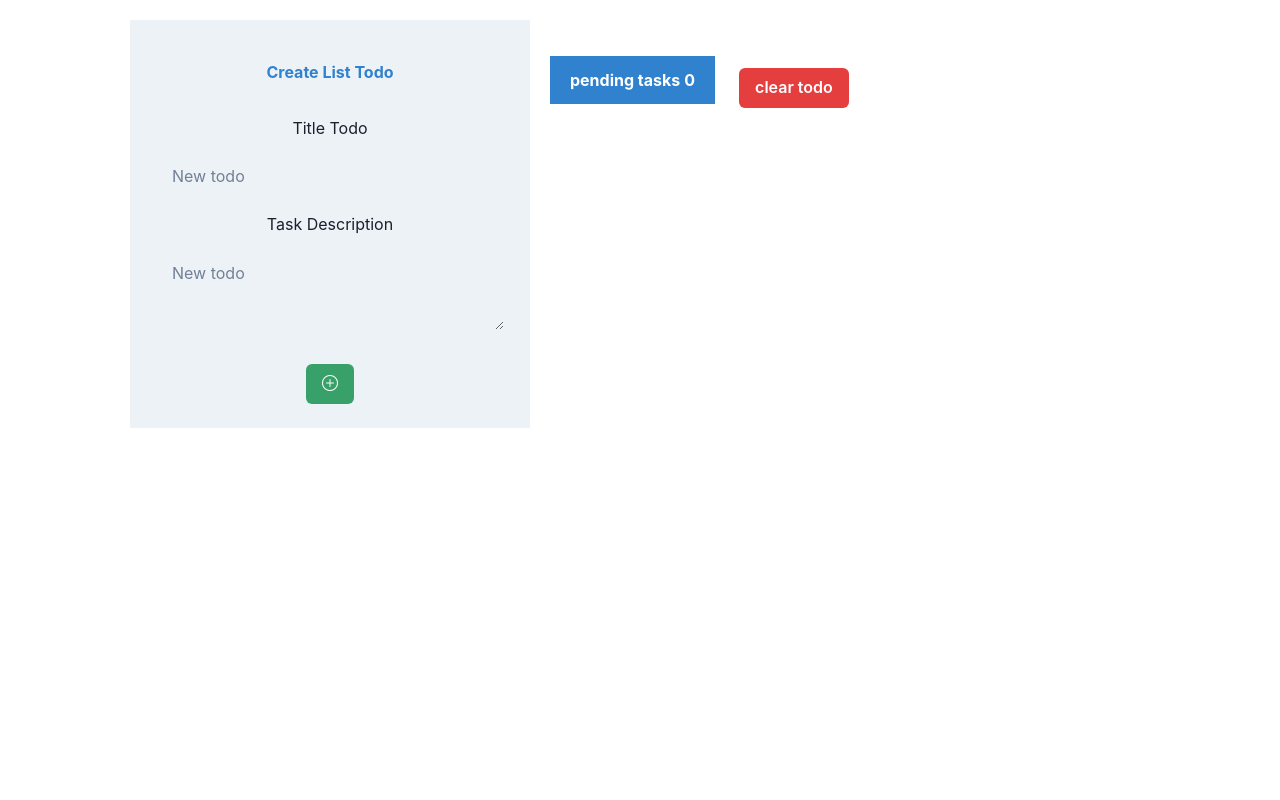
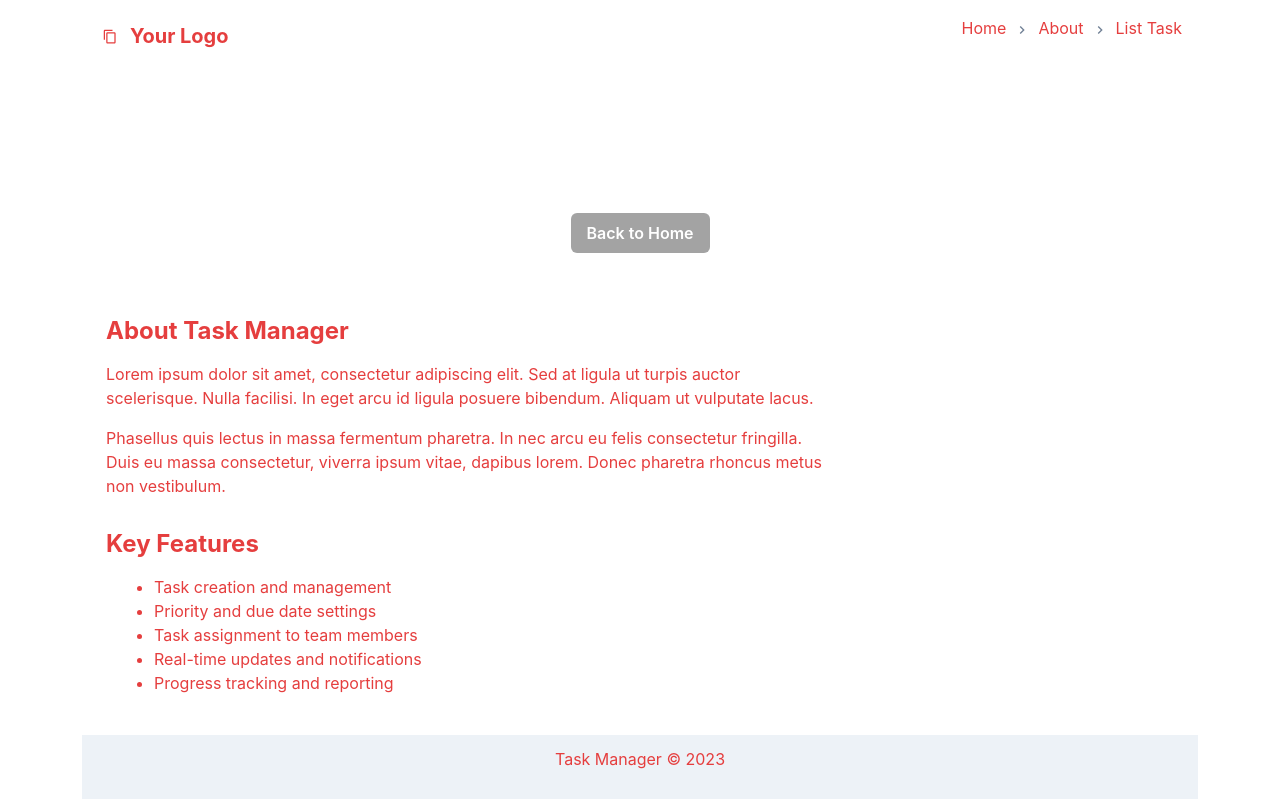
Before and after one commit to carlos060798/Todos.Ada, a React (Vite) app in the folder Tareas/: page /about in a window 1280 px wide. Built offline with nearby package versions, Linux system fonts and the light colour scheme.

Commit message:
maquetado final

```diff
--- a/Tareas/package.json
+++ b/Tareas/package.json
@@ -17,6 +17,7 @@
     "framer-motion": "^10.12.16",
     "react": "^18.2.0",
     "react-dom": "^18.2.0",
+    "react-router-dom": "^6.14.0",
     "sweetalert": "^2.1.2",
     "sweetalert2": "^11.7.11",
     "uuid": "^9.0.0"
--- a/Tareas/src/App.jsx
+++ b/Tareas/src/App.jsx
@@ -1,4 +1,62 @@
-import { Box, Button,Stack,Text } from "@chakra-ui/react";
+import { Box, Flex, Spacer, Breadcrumb, BreadcrumbItem, HStack } from "@chakra-ui/react";
+import { CopyIcon, ChevronRightIcon } from "@chakra-ui/icons";
+import { BrowserRouter as Router, Routes, Route, Link as RouterLink } from "react-router-dom";
+import ListTask from "./ListTasks";
+import Home from "./paginas-inicio/Home";
+import About from "./paginas-inicio/About";
+
+function  App(){
+  return (
+    <Router>
+      <Box className="container" color="red.500">
+        <Flex alignItems="center" justifyContent="space-between" p={4}>
+          <HStack spacing={2}>
+            <CopyIcon w={6} h={15} color="red.500" />
+            <Box fontSize="xl" fontWeight="bold">
+              Your Logo
+            </Box>
+          </HStack>
+
+          <Spacer />
+          <Breadcrumb spacing="8px" separator={<ChevronRightIcon color="gray.500" />}>
+            <BreadcrumbItem>
+              <RouterLink to="/" mr={4} fontSize="lg">
+                Home
+              </RouterLink>
+            </BreadcrumbItem>
+
+            <BreadcrumbItem>
+              <RouterLink to="/about" mr={4} fontSize="lg">
+                About
+              </RouterLink>
+            </BreadcrumbItem>
+            <BreadcrumbItem>
+              <RouterLink to="/listtask" mr={4} fontSize="lg">
+              List Task
+              </RouterLink>
+            </BreadcrumbItem>
+          </Breadcrumb>
+        </Flex>
+
+        <Routes>
+          <Route index path="/" element={<Home />} />
+          <Route path="/about" element={<About />} />
+          <Route path="/listtask" element={<ListTask />} />
+        </Routes>
+      </Box>
+    </Router>
+  );
+};
+
+export default App;
+
+
+
+
+
+
+
+/*import { Box, Button,Stack,Text } from "@chakra-ui/react";
 import FormTodo from "./Tareas/Form";
 import TareasList from "./Tareas/Tareas";
 import useTareas from "./hooks/useTareas";
@@ -56,113 +114,4 @@ function App (){
 };
 
 export default App;
-
-
-/*import { Box, Flex, Button, Text } from "@chakra-ui/react";
-import FormTodo from "./Tareas/Form";
-import TareasList from "./Tareas/Tareas";
-import useTareas from "./hooks/useTareas";
-
-function App() {
-  const {
-    tareas,
-    pendiente,
-    handleTareaADD,
-    toggleTodo,
-    handleTareaDelete,
-    deleteTarea,
-    editarTarea,
-    Tarearef,
-    descriptionRef,
-    tareaEror,
-    descriptionError,
-  } = useTareas();
-  return (
-    <Box className="container">
-    <Flex justifyContent="center" textAlign="center">
-      <Box mt={5} width="50%">
-        <FormTodo
-          handleTareaADD={handleTareaADD}
-          Tarearef={Tarearef}
-          descriptionRef={descriptionRef}
-          descriptionError={descriptionError}
-          tareaEror={tareaEror}
-        />
-      </Box>
-      <Box mt={5} width="50%">
-        <Box>
-          <TareasList
-            tareas={tareas}
-            toggleTodo={toggleTodo}
-            deleteTarea={deleteTarea}
-            editarTarea={editarTarea}
-          />
-        </Box>
-        <Box bg="gray.100" mt={5} p={4} d="flex" justifyContent="space-between">
-          <Text>
-            Faltan
-            <Box as="span" fontWeight="bold" mx={1} color="blue.500">
-              {pendiente}
-            </Box>
-            tareas por completar
-          </Text>
-          <Button
-            colorScheme="red"
-            mx={2}
-            onClick={handleTareaDelete}
-          >
-            Clear All
-          </Button>
-        </Box>
-      </Box>
-    </Flex>
-  </Box>
-  );
-
- {/*
-  return (
-    <ChakraProvider>
-
-    </ChakraProvider>
-   {/* <div className="container ">
-    <div className="row d-flex justify-content-center text-center">
-  <section className="col mt-5">
-    <FormTodo
-      handleTareaADD={handleTareaADD}
-      Tarearef={Tarearef}
-      descriptionRef={descriptionRef}
-      descriptionError={descriptionError}
-      tareaEror={tareaEror}
-    />
-  </section>
-  <section className="col mt-5">
-    <article className="col">
-      <TareasList
-        tareas={tareas}
-        toggleTodo={toggleTodo}
-        deleteTarea={deleteTarea}
-        editarTarea={editarTarea}
-      />
-    </article>
-    <article className="col bg-light mt-5 d-flex justify-content-between py-4">
-      <p>
-        Faltan
-        <span className="fw-bold mx-1 text-primary">{pendiente}</span>
-        tareas por completar
-      </p>
-      <button
-        className="btn btn-danger mx-2 text-ligth"
-        onClick={handleTareaDelete}
-      >
-        Clear All
-      </button>
-    </article>
-  </section>
-</div>
-
-        </div>
-
-  );
-
-
-export default App;*/
+*/
--- /dev/null
+++ b/Tareas/src/ListTasks.jsx
@@ -0,0 +1,59 @@
+import { Box, Button,Stack,Text } from "@chakra-ui/react";
+import FormTodo from "./Tareas/Form";
+import TareasList from "./Tareas/Tareas";
+import useTareas from "./hooks/useTareas";
+function ListTask() {
+
+    const {
+    tareas,
+    pendiente,
+    handleTareaADD,
+    toggleTodo,
+    handleTareaDelete,
+    deleteTarea,
+    editarTarea,
+    Tarearef,
+    descriptionRef,
+    tareaEror,
+    descriptionError,
+  } = useTareas();
+  return (
+    <Box display="flex" justifyContent="center" mt={5}>
+      <FormTodo
+          handleTareaADD={handleTareaADD}
+          Tarearef={Tarearef}
+          descriptionRef={descriptionRef}
+          descriptionError={descriptionError}
+          tareaEror={tareaEror}
+        />
+
+      <Box w={600} ml={5}>
+        <Stack spacing={4} mt={5}>
+          <Box>
+          <TareasList
+            tareas={tareas}
+            toggleTodo={toggleTodo}
+            deleteTarea={deleteTarea}
+            editarTarea={editarTarea}
+          />
+          </Box>
+        </Stack>
+
+        <Stack direction="row" alignItems="center" mt={4}>
+          <Text bg="blue.500" color="white" px={5} py={3} fontWeight="bold">
+            pending tasks
+            <Text as="span" ml={1}>
+            {pendiente}
+            </Text>
+          </Text>
+          <Button colorScheme="red" ml={4}
+           onClick={handleTareaDelete}>
+            clear todo
+          </Button>
+        </Stack>
+      </Box>
+    </Box>
+  );
+}
+
+export default ListTask;
--- a/Tareas/src/Tareas/Form.jsx
+++ b/Tareas/src/Tareas/Form.jsx
@@ -17,6 +17,7 @@ function FormTodo({ handleTareaADD,Tarearef,descriptionRef,tareaEror,description
             <Input  ref={Tarearef}
               variant="filled"
               placeholder="New todo" />
+             {tareaEror && <Box color="red.500">{tareaEror}</Box>}
           </Box>
           <Box>
             <Text textAlign="center">Task Description</Text>
@@ -24,6 +25,7 @@ function FormTodo({ handleTareaADD,Tarearef,descriptionRef,tareaEror,description
              ref={descriptionRef}
              variant="filled"
              placeholder="New todo"/>
+             {descriptionError && <Box color="red.500">{descriptionError}</Box>}
           </Box>
           <Flex justifyContent="center" mt={4}>
             <Button colorScheme="green" onClick={handleTareaADD}>
--- /dev/null
+++ b/Tareas/src/paginas-inicio/About.jsx
@@ -0,0 +1,42 @@
+import { Box, Button, Heading, Text, UnorderedList, ListItem } from "@chakra-ui/react";
+
+function About() {
+  return (
+    <>
+      <Box bg="primary" color="white" textAlign="center" py={5}>
+        <Heading as="h1" fontSize="4xl">Task Manager</Heading>
+        <Text fontSize="xl" mt={4}>Stay organized and productive</Text>
+        <Button colorScheme="blackAlpha" mt={4}>Back to Home</Button>
+      </Box>
+
+      <Box mt={5} p={6} maxW="container.md">
+        <Box>
+          <Heading as="h2" fontSize="2xl">About Task Manager</Heading>
+          <Text mt={4}>
+            Lorem ipsum dolor sit amet, consectetur adipiscing elit. Sed at ligula ut turpis auctor scelerisque. Nulla facilisi. In eget arcu id ligula posuere bibendum. Aliquam ut vulputate lacus.
+          </Text>
+          <Text mt={4}>
+            Phasellus quis lectus in massa fermentum pharetra. In nec arcu eu felis consectetur fringilla. Duis eu massa consectetur, viverra ipsum vitae, dapibus lorem. Donec pharetra rhoncus metus non vestibulum.
+          </Text>
+        </Box>
+
+        <Box mt={8}>
+          <Heading as="h2" fontSize="2xl">Key Features</Heading>
+          <UnorderedList mt={4}>
+            <ListItem>Task creation and management</ListItem>
+            <ListItem>Priority and due date settings</ListItem>
+            <ListItem>Task assignment to team members</ListItem>
+            <ListItem>Real-time updates and notifications</ListItem>
+            <ListItem>Progress tracking and reporting</ListItem>
+          </UnorderedList>
+        </Box>
+      </Box>
+
+      <Box bg="gray.100" textAlign="center" py={3}>
+        <Text>Task Manager &copy; 2023</Text>
+      </Box>
+    </>
+  );
+};
+
+export default About;
--- /dev/null
+++ b/Tareas/src/paginas-inicio/Home.jsx
@@ -0,0 +1,24 @@
+
+import { Box, Heading, Text, Button } from "@chakra-ui/react";
+
+function Home() {
+    return (<>
+      <Box bg="primary" color="white" textAlign="center" py={5} mt={5}>
+      <Heading as="h1" size="xl">
+        Task Manager
+      </Heading>
+      <Text fontSize="xl" mt={4}>
+        Stay organized and productive
+      </Text>
+      <Button colorScheme="primary" variant="outline" mt={4}>
+        Get Started
+      </Button>
+     </Box>
+     <Box bg="gray.100" color="black" textAlign="center" py={3}>
+      <Text mb={0}>Task Manager &copy; 2023</Text>
+    </Box>
+
+    </>  );
+}
+
+export default Home;
```
Also changed, not shown: 1 other file (tests, documents, lock files or other folders).
